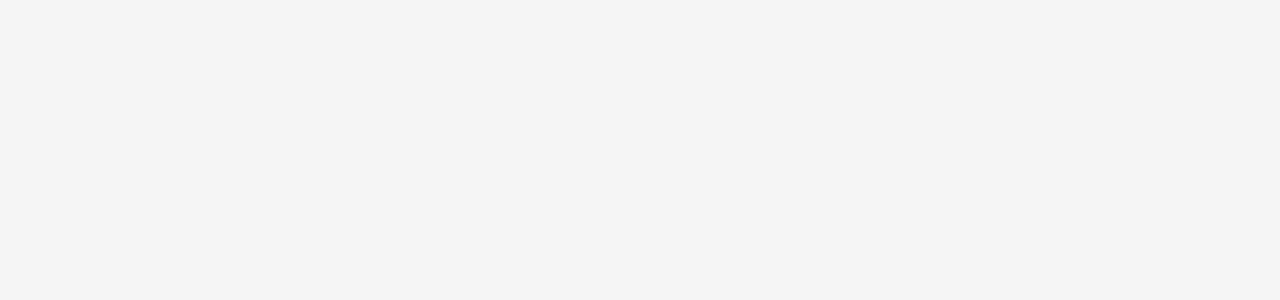
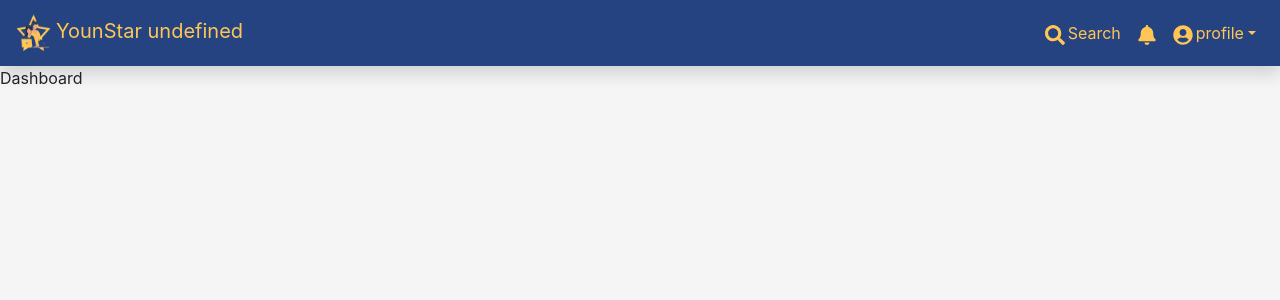
Before and after one commit to 2110423-2019-2/sec2_ShibaInu_front_end, a React (Create React App) app: page /client/dashboard in a window 1280 px wide. Shown: the top 300 px of the page. Built offline with nearby package versions, Linux system fonts and the light colour scheme.

Commit message:
add Dashboard(Client) page

```diff
--- /dev/null
+++ b/src/DashboardClient.js
@@ -0,0 +1,24 @@
+import React from 'react';
+import NavBar from "./NavBar";
+// import logo from './material/Logo.png';
+
+class DashboardClient extends React.Component {
+
+    constructor(props){
+        super(props);
+        this.state={
+        };
+    }
+
+    render(){
+
+        return (
+            <div>
+                <NavBar />
+                Dashboard
+            </div>
+        );
+    }
+}
+
+export default DashboardClient;
--- a/src/index.js
+++ b/src/index.js
@@ -13,6 +13,7 @@ import JobCreatePage from "./JobCreatePage";
 import JobSearchPage from "./JobSearchPage";
 import SignIn from './SignIn';
 import SignUp from './SignUp';
+import DashboardClient from './DashboardClient';
 import { Route, Link, Switch, BrowserRouter as Router } from "react-router-dom";
 const routing = (
   <Router>
@@ -28,6 +29,7 @@ const routing = (
         <Route path="/jobsearch" component={JobSearchPage} />
         <Route path="/signin" component={SignIn} />
         <Route path="/signup" component={SignUp} />
+        <Route path="/client/dashboard" component={DashboardClient} />
       </div>
     </Switch>
   </Router>
```
